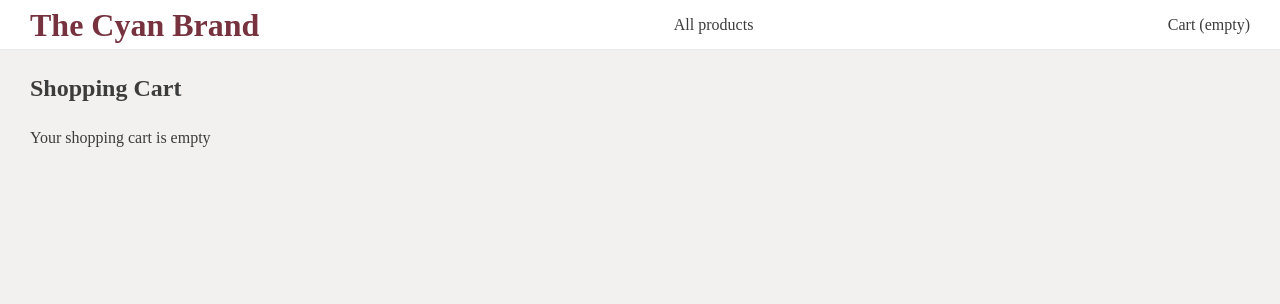
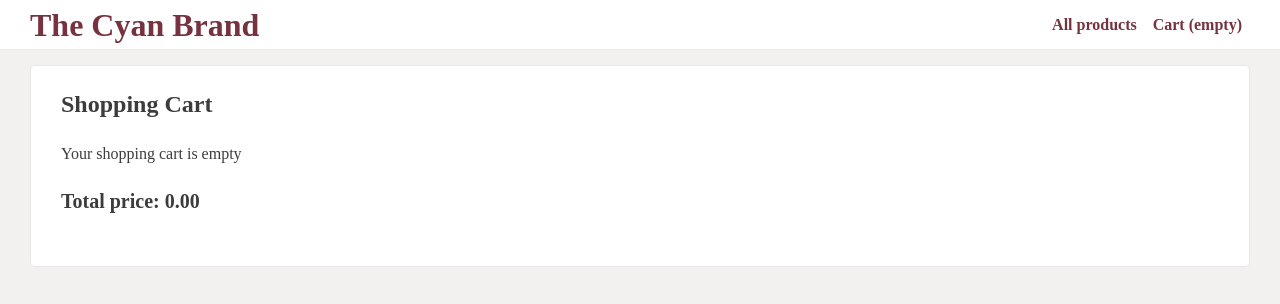
Before and after one commit to mzadrazi/react-nights-2019-zadrazilova, a React (Create React App) app: page /cart in a window 1280 px wide. Shown: the top 304 px of the page. Built offline with nearby package versions, Linux system fonts and the light colour scheme.

Commit message:
Added total cost to cart, polishing css

```diff
--- a/src/components/Layout/index.js
+++ b/src/components/Layout/index.js
@@ -2,7 +2,7 @@ import React from 'react'
 import { node } from 'prop-types'
 
 import { CartQttyInfo } from '../CartQttyInfo'
-import { Header, MainTitle, Main, Link } from './styled'
+import { Header, MainTitle, Main, Link, Nav, NavLink } from './styled'
 
 const Layout = props => (
   <>
@@ -10,10 +10,12 @@ const Layout = props => (
       <MainTitle>
         <Link to="/">The Cyan Brand</Link>
       </MainTitle>
-      <Link to="/">All products</Link>
-      <Link to="/cart">
-        Cart <CartQttyInfo />
-      </Link>
+      <Nav>
+        <NavLink to="/">All products</NavLink>
+        <NavLink to="/cart">
+          Cart <CartQttyInfo />
+        </NavLink>
+      </Nav>
     </Header>
     <Main>{props.children}</Main>
   </>
--- a/src/components/Layout/styled.js
+++ b/src/components/Layout/styled.js
@@ -18,6 +18,18 @@ export const Link = styled(RouterLink)`
   color: inherit;
   text-decoration: none;
 `
+export const Nav = styled.nav``
+
+export const NavLink = styled(RouterLink)`
+  color: ${theme.color.oxblood};
+  text-decoration: none;
+  font-weight: bold;
+  margin: 0 8px;
+
+  :hover {
+    text-decoration: underline;
+  }
+`
 
 export const MainTitle = styled.h1`
   margin: 0;
--- a/src/pages/Cart/index.js
+++ b/src/pages/Cart/index.js
@@ -3,18 +3,29 @@ import { arrayOf, func, number, shape, string } from 'prop-types'
 import { connect } from 'react-redux'
 
 import { addProduct, removeProduct } from '../../store/cartItems/actions'
+import { formatPrice } from '../../utils'
 
+import { Wrapper, TotalPrice } from './styled'
 import { CartItemsTable } from './CartItemsTable'
 
 const CartView = props => (
-  <div>
+  <Wrapper>
     <h2>Shopping Cart</h2>
     <CartItemsTable
       items={props.items}
       onAdd={props.addProduct}
       onRemove={props.removeProduct}
     />
-  </div>
+    <TotalPrice>
+      Total price:{' '}
+      {formatPrice(
+        props.items.reduce(
+          (sum, curr) => sum + curr.quantity * curr.product.price.amount_float,
+          0
+        )
+      )}
+    </TotalPrice>
+  </Wrapper>
 )
 
 CartView.propTypes = {
--- /dev/null
+++ b/src/pages/Cart/styled.js
@@ -0,0 +1,16 @@
+import styled from 'styled-components'
+
+import theme from '../../global/theme'
+
+export const Wrapper = styled.div`
+  background-color: ${theme.color.white};
+  border: 1px solid ${theme.color.border};
+  border-radius: ${theme.radius.basic};
+  overflow: hidden;
+  padding: 0 3rem 3rem;
+`
+
+export const TotalPrice = styled.p`
+  font-size: 2rem;
+  font-weight: bold;
+`
--- a/src/utils/index.js
+++ b/src/utils/index.js
@@ -3,5 +3,5 @@
  * @param {number} price Float value representing a price
  * @return {string} Price rounded to 2 decimal points
  */
-export const formatPrice = (price, currency) =>
+export const formatPrice = (price, currency = '') =>
   `${price.toFixed(2)} ${currency}`
```
